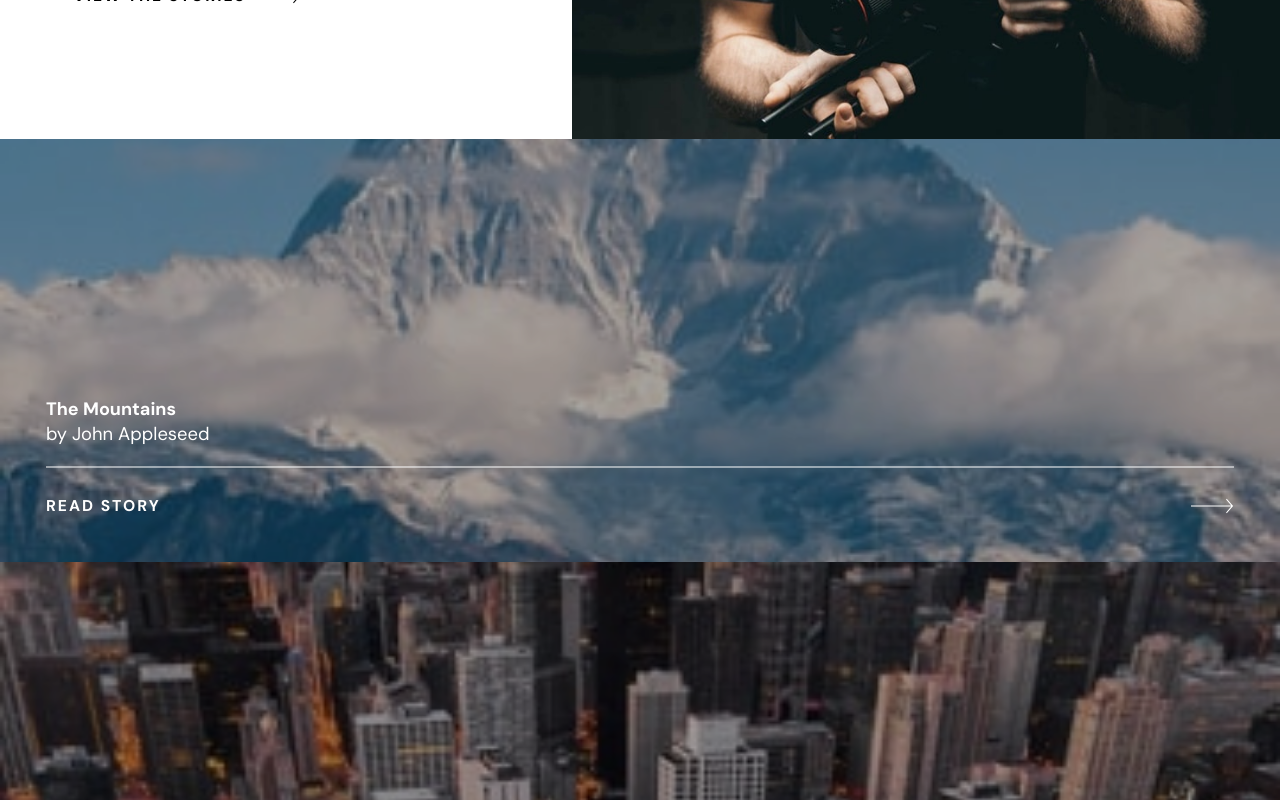
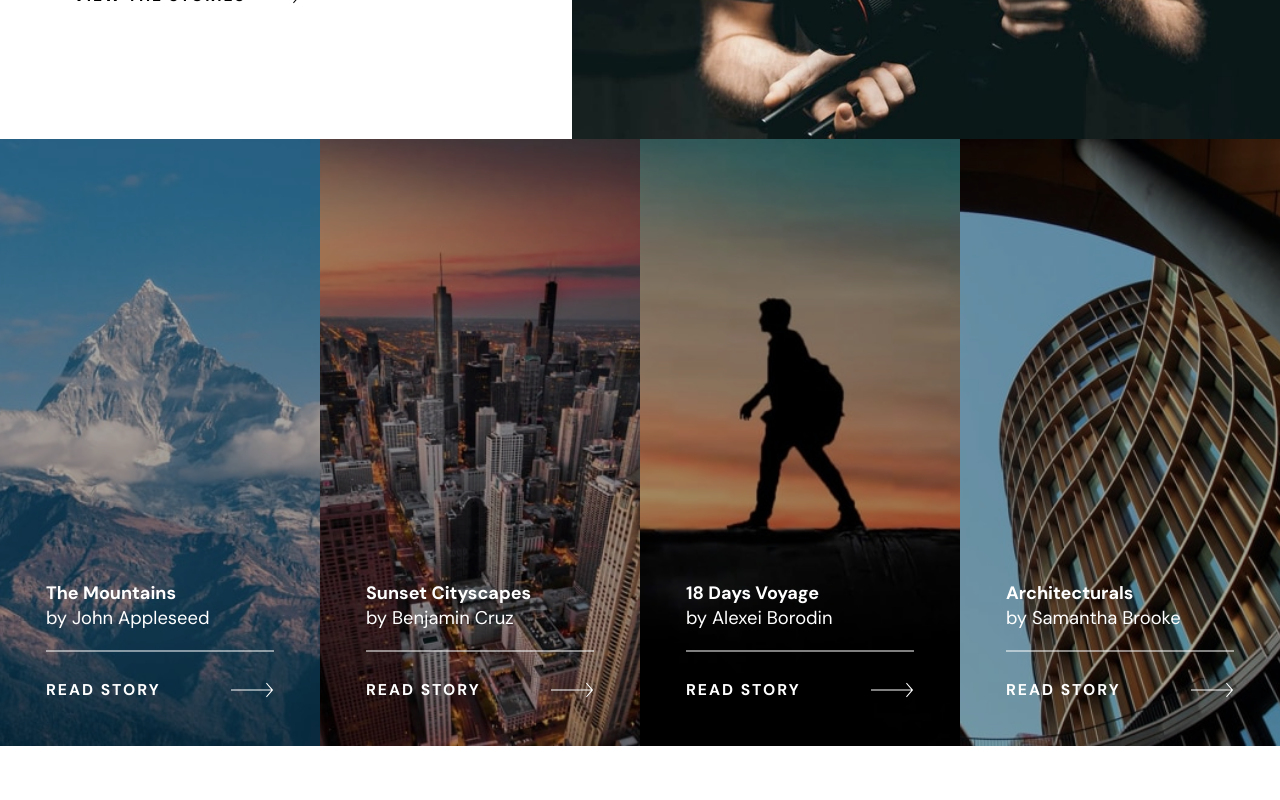
Before and after one commit to emerald-nomad/photosnap, a Next.js app: page / in a window 1280 px wide. Shown: the part 1460-2260 px from the top of the page. After the commit the page ends 2213 px from the top, so only its background shows below. Built offline with nearby package versions, Linux system fonts and the light colour scheme.

Commit message:
creating container for previews

```diff
--- a/src/components/StoryPreview/StoryPreview.module.scss
+++ b/src/components/StoryPreview/StoryPreview.module.scss
@@ -1,7 +1,25 @@
+@import "styles/mixins";
+
+.story-previews {
+  @include mq(md) {
+    display: grid;
+    grid-template-columns: repeat(2, 1fr);
+  }
+
+  @include mq(lg) {
+    display: grid;
+    grid-template-columns: repeat(4, 1fr);
+  }
+}
+
 .story-preview {
   position: relative;
   isolation: isolate;
-  height: 23em;
+  height: 28em;
+
+  @include mq(lg) {
+    height: 33em;
+  }
 
   &__picture {
     z-index: -10;
--- a/src/components/StoryPreview/StoryPreview.tsx
+++ b/src/components/StoryPreview/StoryPreview.tsx
@@ -1,7 +1,7 @@
 import { Link } from "components";
 import styles from "./StoryPreview.module.scss";
 
-interface StoryPreviewProps {
+export interface StoryPreviewProps {
   backgroundImg: {
     mobile: string;
     tablet: string;
--- /dev/null
+++ b/src/components/StoryPreview/StoryPreviews.tsx
@@ -0,0 +1,18 @@
+import StoryPreview, { StoryPreviewProps } from "./StoryPreview";
+import styles from "./StoryPreview.module.scss";
+
+interface StoryPreviewsProps {
+  previews: StoryPreviewProps[];
+}
+
+const StoryPreviews: React.FC<StoryPreviewsProps> = ({ previews }) => {
+  return (
+    <div className={styles["story-previews"]}>
+      {previews.map((preview) => (
+        <StoryPreview key={preview.title} {...preview} />
+      ))}
+    </div>
+  );
+};
+
+export default StoryPreviews;
--- a/src/components/StoryPreview/index.ts
+++ b/src/components/StoryPreview/index.ts
@@ -1 +1,2 @@
 export { default as StoryPreview } from "./StoryPreview";
+export { default as StoryPreviews } from "./StoryPreviews";
--- a/src/pages/index.tsx
+++ b/src/pages/index.tsx
@@ -1,8 +1,5 @@
-import { Button, Link, StoryPreview, TextSection } from "components";
+import { StoryPreviews, TextSection } from "components";
 import type { NextPage } from "next";
-import Head from "next/head";
-import Image from "next/image";
-import styles from "styles/Home.module.scss";
 
 const Home: NextPage = () => {
   return (
@@ -50,44 +47,45 @@ const Home: NextPage = () => {
         }}
       />
 
-      <StoryPreview
-        backgroundImg={{
+      <StoryPreviews
+        previews={[
+          {
+            backgroundImg: {
               mobile: "/assets/stories/mobile/mountains.jpg",
-          tablet: "/assets/stories/tablet/mountains.jpg",
+              tablet: "/assets/stories/mobile/mountains.jpg",
               desktop: "/assets/stories/desktop/mountains.jpg",
-        }}
-        title="The Mountains"
-        author="John Appleseed"
-      />
-
-      <StoryPreview
-        backgroundImg={{
+            },
+            title: "The Mountains",
+            author: "John Appleseed",
+          },
+          {
+            backgroundImg: {
               mobile: "/assets/stories/mobile/cityscapes.jpg",
-          tablet: "/assets/stories/tablet/cityscapes.jpg",
+              tablet: "/assets/stories/mobile/cityscapes.jpg",
               desktop: "/assets/stories/desktop/cityscapes.jpg",
-        }}
-        title="Sunset Cityscapes"
-        author="Benjamin Cruz"
-      />
-
-      <StoryPreview
-        backgroundImg={{
+            },
+            title: "Sunset Cityscapes",
+            author: "Benjamin Cruz",
+          },
+          {
+            backgroundImg: {
               mobile: "/assets/stories/mobile/18-days-voyage.jpg",
-          tablet: "/assets/stories/tablet/18-days-voyage.jpg",
+              tablet: "/assets/stories/mobile/18-days-voyage.jpg",
               desktop: "/assets/stories/desktop/18-days-voyage.jpg",
-        }}
-        title="18 Days Voyage"
-        author="Alexei Borodin"
-      />
-
-      <StoryPreview
-        backgroundImg={{
+            },
+            title: "18 Days Voyage",
+            author: "Alexei Borodin",
+          },
+          {
+            backgroundImg: {
               mobile: "/assets/stories/mobile/architecturals.jpg",
-          tablet: "/assets/stories/tablet/architecturals.jpg",
+              tablet: "/assets/stories/mobile/architecturals.jpg",
               desktop: "/assets/stories/desktop/architecturals.jpg",
-        }}
-        title="Architecturals"
-        author="Samantha Brooke"
+            },
+            title: "Architecturals",
+            author: "Samantha Brooke",
+          },
+        ]}
       />
     </>
   );
```
Lines whose indentation alone changed are shown as unchanged.
